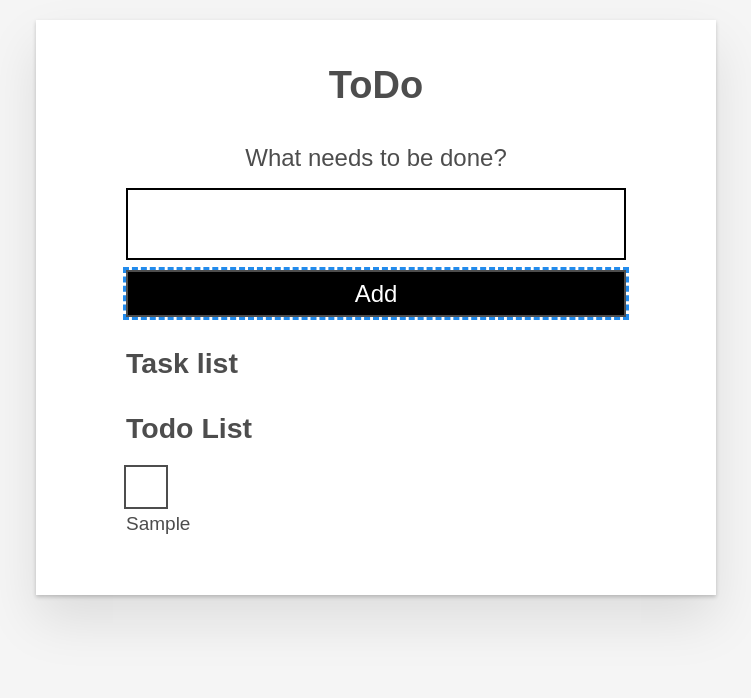
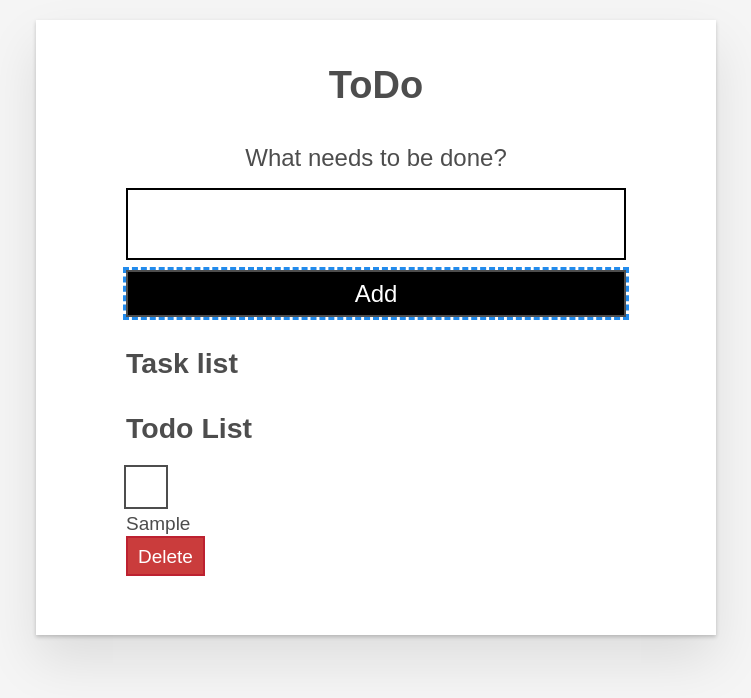
Before and after one commit to aasturp/ToDoApplikation, a React (Create React App) app in the folder list-18-start-solution/: page / in a window 1280 px wide. Both pictures are taken after typing "Sample" into the empty fields and a click on the button "Add". Shown: the top 698 px of the page, without its empty margins (264-1015 px from the left). Built offline with nearby package versions, Linux system fonts and the light colour scheme.

Commit message:
Added remove function

```diff
--- a/list-18-start-solution/src/App.js
+++ b/list-18-start-solution/src/App.js
@@ -7,56 +7,38 @@ function App() {
   const [todos, setToDos] = useState([]) //manages the state
 
   function addTask(todo) {
-    setToDos(prevState => [...prevState, todo])
+    setToDos((prevState) => [...prevState, todo])
   }
 
   function toDoComplete(id) {
     setToDos(
-      todos.map((todo)=> {
-        if(todo.id === id) {
+      todos.map((todo) => {
+        if (todo.id === id) {
           return {
-            ...todo, completed:!todo.completed
+            ...todo,
+            completed: !todo.completed,
           }
         }
-        return todo;
+        return todo
       })
     )
+  }
+
+  function removeTodo(id) {
+    setToDos(todos.filter((todo) => todo.id !== id))
   }
 
   return (
     <div className='todoapp stack-large'>
       <h1>ToDo</h1>
       <TodoForm addTask={addTask} />
-      {/* <div className='filters btn-group stack-exception'>
-        <button type='button' className='btn toggle-btn' aria-pressed='true'>
-          <span className='visually-hidden'>Show </span>
-          <span>all</span>
-          <span className='visually-hidden'> tasks</span>
-        </button>
-        <button type='button' className='btn toggle-btn' aria-pressed='false'>
-          <span className='visually-hidden'>Show </span>
-          <span>Active</span>
-          <span className='visually-hidden'> tasks</span>
-        </button>
-        <button type='button' className='btn toggle-btn' aria-pressed='false'>
-          <span className='visually-hidden'>Show </span>
-          <span>Completed</span>
-          <span className='visually-hidden'> tasks</span>
-        </button>
-      </div> */}
+
       <h2 id='list-heading'>Task list</h2>
-      <TodoList todos={todos}toDoComplete={toDoComplete} />
-
-      {/*     <ul
-        role="list"
-        className="todo-list stack-large stack-exception"
-        aria-labelledby="list-heading"
-      >
-        <Todo />
-        <Todo />
-        <Todo />
-        <Todo />
-      </ul> */}
+      <TodoList
+        todos={todos}
+        toDoComplete={toDoComplete}
+        removeTodo={removeTodo}
+      />
     </div>
   )
 }
--- a/list-18-start-solution/src/Components/Todo.js
+++ b/list-18-start-solution/src/Components/Todo.js
@@ -1,11 +1,12 @@
 import React from 'react'
 
+export default function Todo({ todo, toDoComplete, removeTodo }) {
+  function handleCheckBox() {
+    toDoComplete(todo.id)
+  }
 
-
-export default function Todo({ todo }) {
-
-  function handleCheckBox() {
-
+  function handleRemoveClick() {
+    removeTodo(todo.id)
   }
 
   return (
@@ -13,19 +14,19 @@ export default function Todo({ todo }) {
       <ul>
         <li className='todo stack-small'>
           <div className='c-cb'>
-            <input id='todo-0' type='checkbox' checked={todo.completed} onClick={handleCheckBox}/>
+            <input id='todo-0' type='checkbox' onClick={handleCheckBox} />
             <label className='todo-label' htmlFor='todo-0'></label>
           </div>
-          {/*  <div className='btn-group'>
-            <button type='button' className='btn'>
-              Edit <span className='visually-hidden'>Eat</span>
-            </button>
-            <button type='button' className='btn btn__danger'>
-              Delete <span className='visually-hidden'>Eat</span>
-            </button>
-          </div> */}
+
           {todo.task}
         </li>
+        <button
+          type='button'
+          className='btn btn__danger'
+          onClick={handleRemoveClick}
+        >
+          Delete
+        </button>
       </ul>
     </div>
   )
--- a/list-18-start-solution/src/Components/TodoList.js
+++ b/list-18-start-solution/src/Components/TodoList.js
@@ -1,13 +1,18 @@
 import React from 'react'
 import Todo from './Todo'
 
-const TodoList = ({ todos }) => {
+const TodoList = ({ todos, removeTodo, toDoComplete }) => {
   return (
     <div>
       <h2>Todo List</h2>
       <ul>
         {todos.map((todo) => (
-          <Todo key={todo.id} todo={todo} />
+          <Todo
+            key={todo.id}
+            todo={todo}
+            removeTodo={removeTodo}
+            toDoComplete={toDoComplete}
+          />
         ))}
       </ul>
     </div>
```
